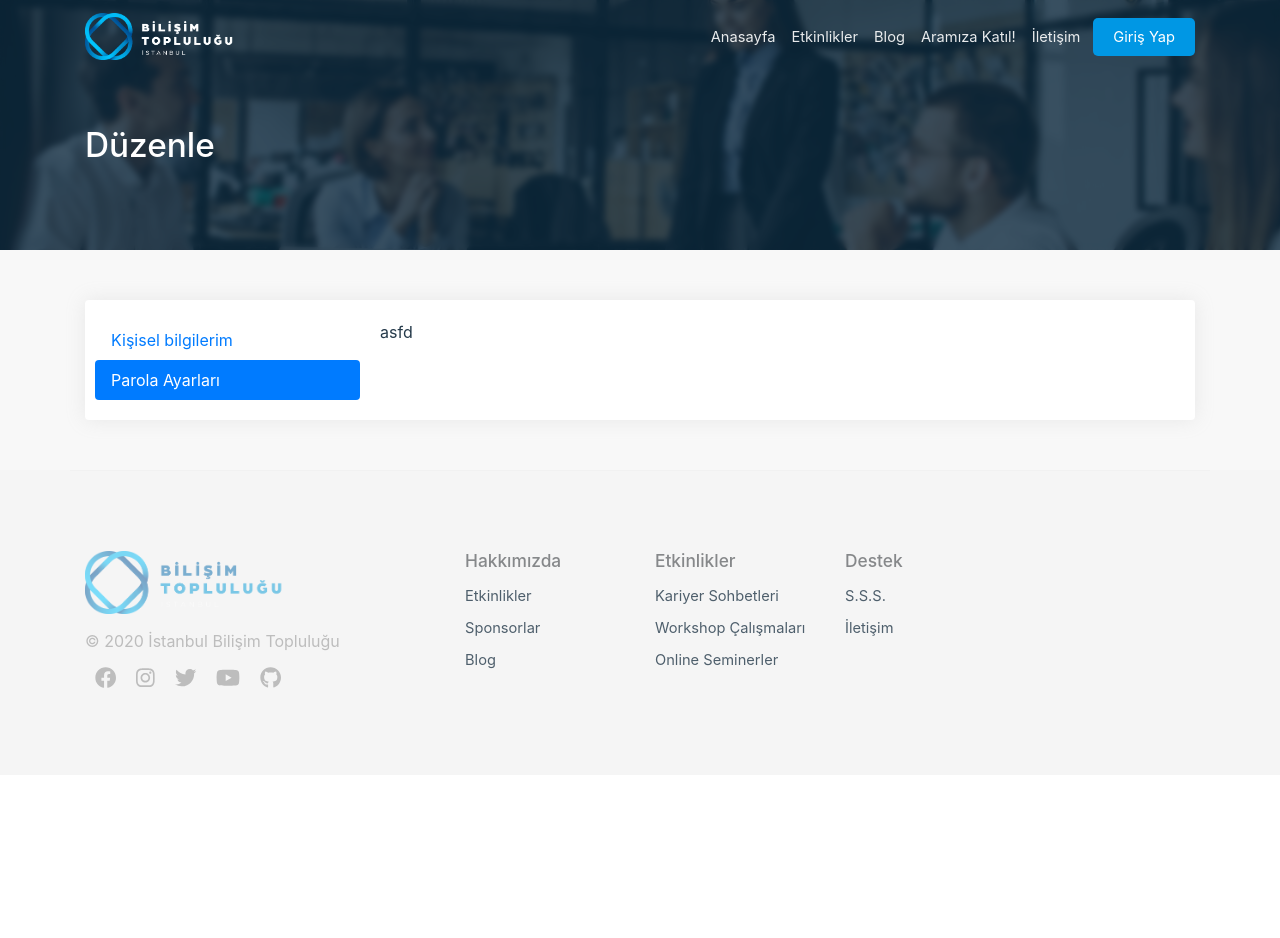
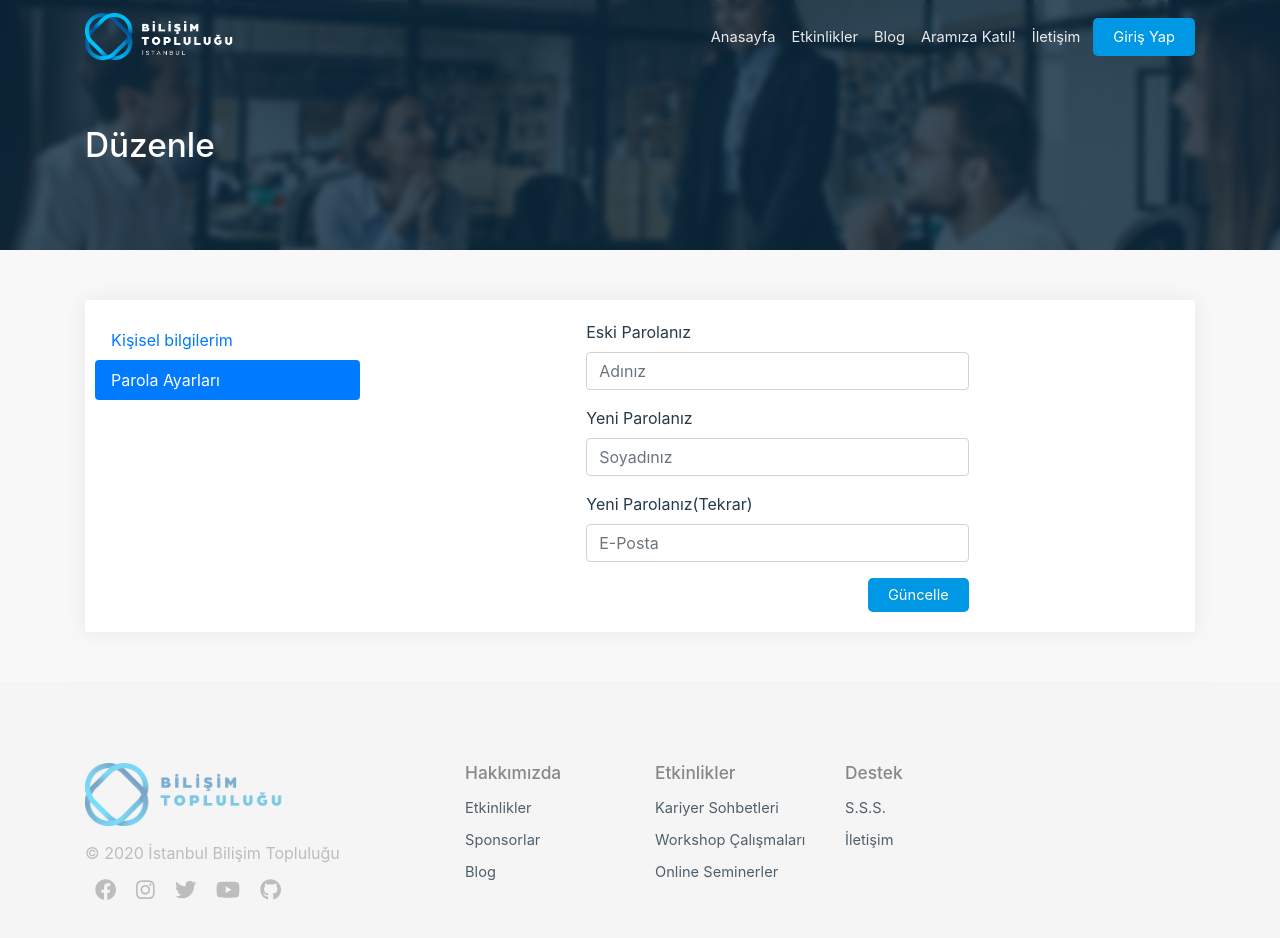
Before and after one commit to bilisimtoplulugu/IBT-Web-Client, a Next.js app: page /profile/edit in a window 1280 px wide. Both pictures are taken after a click on the tab "Parola Ayarları". Shown: the top 938 px of the page. Before the commit the page ends 800 px from the top, so only its background shows below. Built offline with nearby package versions, Linux system fonts and the light colour scheme.

Commit message:
change password

```diff
--- a/pages/profile/edit.tsx
+++ b/pages/profile/edit.tsx
@@ -121,7 +121,7 @@ export default function index() {
                                                                  <Col xs={12} md={6}>
                                                                  <Form.Group controlId="formBasicEmail">
                                                                    <Form.Label>Adınız</Form.Label>
-                                                                   <Form.Control type="text" placeholder="Adınız" />
+                                                                   <Form.Control type="text" className="shadow-none" placeholder="Adınız" />
                                                                </Form.Group>
 
 
@@ -129,14 +129,24 @@ export default function index() {
                                                                  <Col xs={12} md={6}>
                                                                  <Form.Group controlId="formBasicPassword">
                                                                    <Form.Label>Soyadınız</Form.Label>
-                                                                   <Form.Control type="text" placeholder="Soyadınız" />
+                                                                   <Form.Control type="text" className="shadow-none" placeholder="Soyadınız" />
                                                                </Form.Group>
                                                                </Col>
                                                                <Col xs={12} md={6}>
                                                                <Form.Group controlId="formBasicPassword">
                                                                    <Form.Label>E-Posta</Form.Label>
-                                                                   <Form.Control type="email" placeholder="E-Posta" />
+                                                                   <Form.Control type="email" className="shadow-none" placeholder="E-Posta" />
                                                                </Form.Group>
+                                                               </Col>
+                                                               <Col xs={12} md={6}>
+                                                               <Form.Group>
+                                                               <Form.File
+                                                                    id="custom-file"
+                                                                    label="Fotoğraf"
+                                                                    data-browse="Seç"
+
+                                                                />
+                                                                </Form.Group>
                                                                </Col>
                                                              </Row>
 
@@ -152,7 +162,48 @@ export default function index() {
                                                         </Form>
                                                     </Tab.Pane>
                                                     <Tab.Pane eventKey="second">
-                                                        asfd
+                                                    <Form>
+                                                        <Row>
+
+
+                                                            <Col xs={12} md={3}  className="mb-5 mt-5 mt-md-0 mb-md-0">
+
+                                                            </Col>
+                                                            <Col xs={12} md={6} >
+
+                                                             <Row>
+                                                                 <Col xs={12} >
+                                                                 <Form.Group controlId="formBasicEmail">
+                                                                   <Form.Label>Eski Parolanız</Form.Label>
+                                                                   <Form.Control type="password" className="shadow-none" placeholder="Adınız" />
+                                                               </Form.Group>
+
+
+                                                                 </Col>
+                                                                 <Col xs={12} >
+                                                                 <Form.Group controlId="formBasicPassword">
+                                                                   <Form.Label>Yeni Parolanız</Form.Label>
+                                                                   <Form.Control type="password" className="shadow-none" placeholder="Soyadınız" />
+                                                               </Form.Group>
+                                                               </Col>
+                                                               <Col xs={12} >
+                                                               <Form.Group controlId="formBasicPassword">
+                                                                   <Form.Label>Yeni Parolanız(Tekrar)</Form.Label>
+                                                                   <Form.Control type="password" className="shadow-none" placeholder="E-Posta" />
+                                                               </Form.Group>
+                                                               </Col>
+                                                             </Row>
+
+
+                                                       </Col>
+                                                            <Col xs={12} md={9} className="d-flex justify-content-end">
+                                                            <CustomButton type="submit">
+                                                                Güncelle
+                                                            </CustomButton>
+                                                            </Col>
+
+                                                        </Row>
+                                                        </Form>
                                             </Tab.Pane>
                                                 </Tab.Content>
                                             </Col>
```
